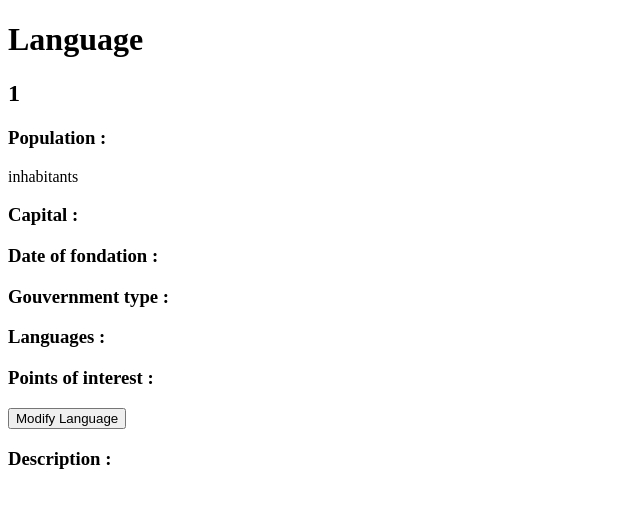
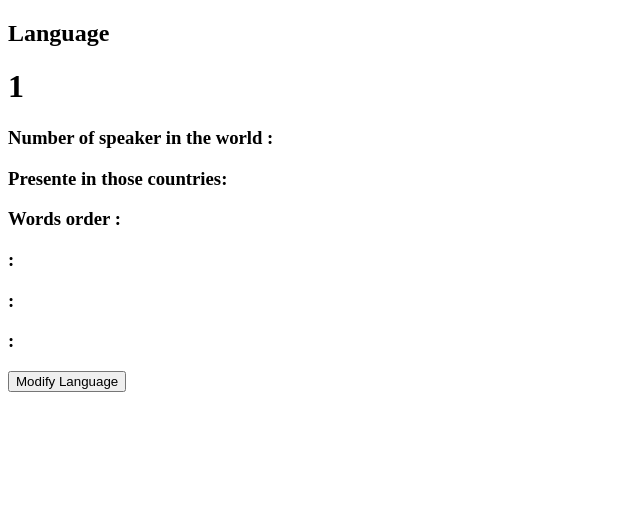
Before and after one commit to Akiliyh/Workshop---Backend, a Flask app: page /language/1 in a window 1280 px wide. Shown: the top 508 px of the page, without its empty margins (0-640 px from the left). Run offline with Flask 3, Linux system fonts and the light colour scheme.

Commit message:
fiche presentation v4
attention ! à cause d'un manque de connection, je n'ai pas pû vérifier le rendu du css

```diff
--- a/static/styles/styles.css
+++ b/static/styles/styles.css
@@ -146,3 +146,8 @@ nav h1 {
   margin-right: -3%;
   gap: 1%;
 }
+
+.fiche #lang{
+  width: 93%;
+  align-self: center;
+}
--- a/templates/country.html
+++ b/templates/country.html
@@ -7,8 +7,8 @@
     <title>{{content}}</title>
 </head>
 <body>
-    <h1 class="titre">Country</h1>
-    <h2 class="titre">{{content}}</h2>
+    <h2 class="titre">Country</h2>
+    <h1 class="titre">{{content}}</h1>
     <div class="fiche">
         <div>
             <h3>Population :</h3>
--- a/templates/language.html
+++ b/templates/language.html
@@ -6,35 +6,31 @@
     <title>{{content}}</title>
 </head>
 <body>
-    <h1 class="titre">Language</h1>
-    <h2 class="titre">{{content}}</h2>
+    <h2 class="titre">Language</h2>
+    <h1 class="titre">{{content}}</h1>
     <div class="fiche">
-        <div>
-            <h3>Population :</h3>
-            <p> inhabitants</p>
-
-            <h3>Capital :</h3>
+        <div id="lang">
+            <h3>Number of speaker in the world :</h3>
             <p> </p>
 
-            <h3>Date of fondation :</h3>
+            <h3>Presente in those countries:</h3>
             <p> </p>
 
-            <h3>Gouvernment type :</h3>
+            <h3>Words order :</h3>
             <p> </p>
 
-            <h3>Languages :</h3>
+            <h3>:</h3>
             <p> </p>
 
-            <h3>Points of interest :</h3>
+            <h3>:</h3>
+            <p> </p>
+
+            <h3> :</h3>
             <p> </p>
         </div>
-        <div>
-            <div class="button">
+        <div class="button">
                 <a href="/language/action/{{content[0]}}"><button>Modify Language</button></a>
                 <!-- <a href="/delete/l/{{content[0]}}"><button>Delete Language</button></a> -->
-            </div>
-            <h3>Description :</h3>
-            <p> </p>
         </div>
 </body>
 </html>
--- a/templates/point_of_interest.html
+++ b/templates/point_of_interest.html
@@ -7,8 +7,8 @@
     <title>{{content}}</title>
 </head>
 <body>
-    <h1 class="titre">Point of Interest</h1>
-    <h2 class="titre">{{content[1]}}</h2>
+    <h2 class="titre">Point of Interest</h2>
+    <h1 class="titre">{{content[1]}}</h1>
     <div class="fiche">
         <div>
             <h3>Creation date :</h3>
```
